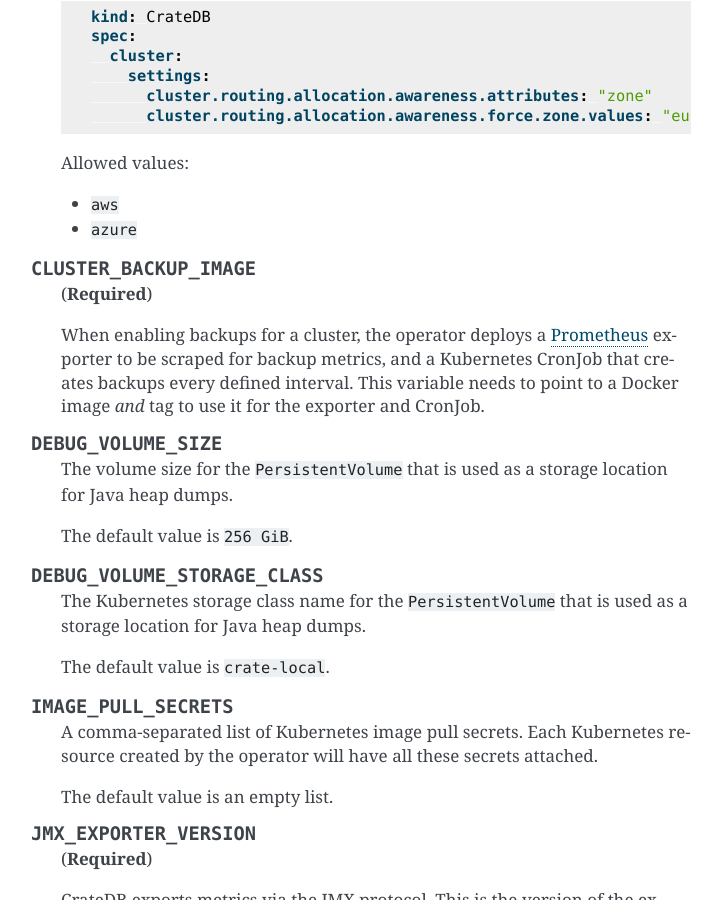
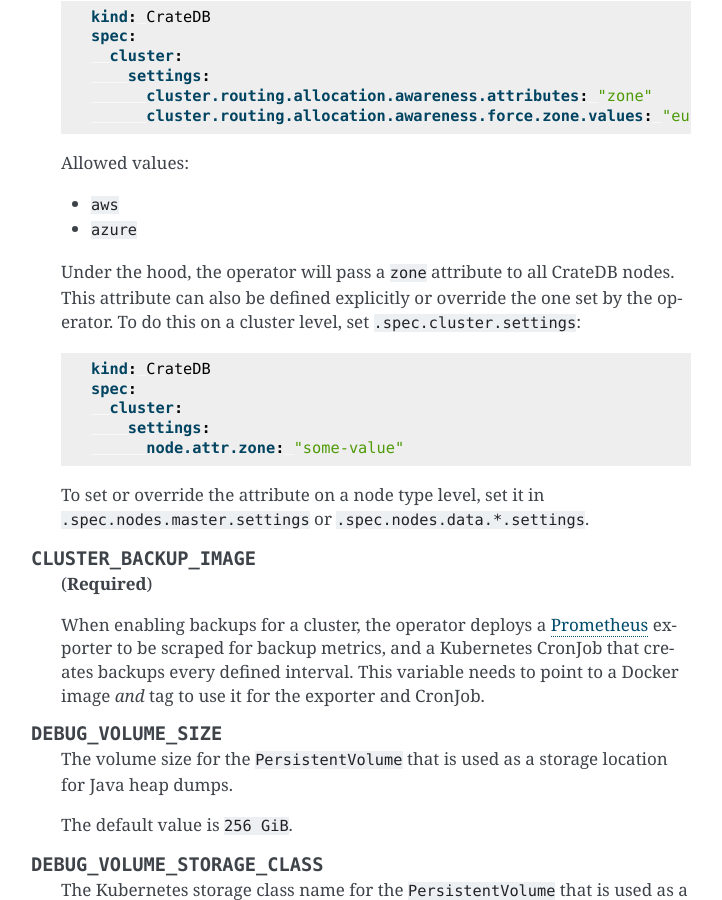
Before and after one commit to crate/crate-operator, a Sphinx documentation site: the page built from docs/source/configuration.rst, in a window 1280 px wide and 900 px high, scrolled down 646 px. Shown: the whole window, without its empty margins (389-1111 px from the left). Built offline with Sphinx 7.4.7, drawn with Linux system fonts in a browser that asks for light colours; pages that are not in the unit, such as notebooks, are missing from menus.

Commit message:
Allow overriding node.attr.zone
Before this change, even if you specified a node.attr.zone parameter it would have been explicitly overridden by the operator.

```diff
--- a/CHANGES.rst
+++ b/CHANGES.rst
@@ -4,6 +4,11 @@ Changelog
 
 Unreleased
 ----------
+
+* Fixed an inconsistent behavior where the configuration option
+  :envvar:`CLOUD_PROVIDER` would override an explicitly defined
+  ``node.attr.zone`` in either ``.spec.cluster.settings``,
+  ``.spec.nodes.master.settings``, or ``.spec.nodes.data.*.settings``.
 
 * To allow CrateDB user password updates, Kubernetes Secrets referenced in the
   ``.spec.users`` section of a CrateDB custom resource, will have a label
--- a/docs/source/configuration.rst
+++ b/docs/source/configuration.rst
@@ -42,6 +42,21 @@ expected to use upper-case letters and must be prefixed with
 
    - ``aws``
    - ``azure``
+
+   Under the hood, the operator will pass a ``zone`` attribute to all CrateDB
+   nodes. This attribute can also be defined explicitly or override the one set
+   by the operator. To do this on a cluster level, set ``.spec.cluster.settings``:
+
+   .. code-block:: yaml
+
+      kind: CrateDB
+      spec:
+        cluster:
+          settings:
+            node.attr.zone: "some-value"
+
+   To set or override the attribute on a node type level, set it in
+   ``.spec.nodes.master.settings`` or ``.spec.nodes.data.*.settings``.
 
 .. envvar:: CLUSTER_BACKUP_IMAGE
 
```
Also changed, not shown: 2 other files.
